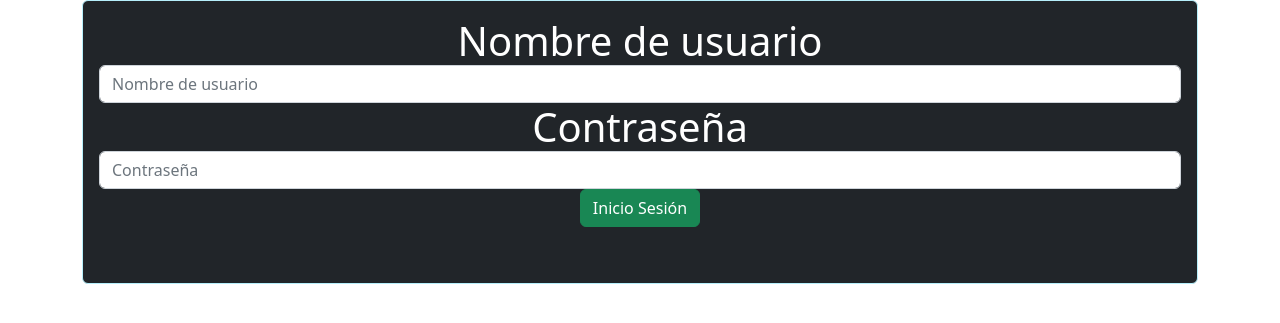
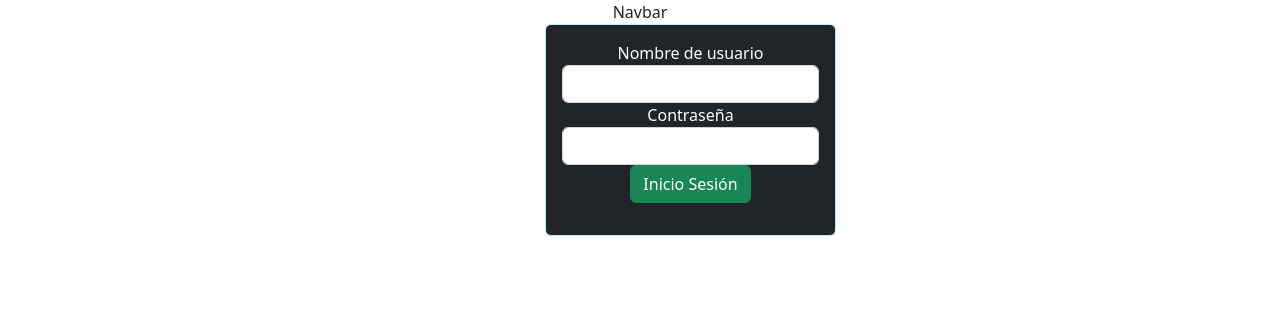
Before and after one commit to CristianPicares/proyectoLogin, a Django app: page /inicio/ in a window 1280 px wide. Shown: the top 323 px of the page. Run offline with Django 4.2, Linux system fonts and the light colour scheme.

Commit message:
v1.034
Cambios al login

```diff
--- a/eva3/templates/loginPage.html
+++ b/eva3/templates/loginPage.html
@@ -4,23 +4,30 @@
     </head>
     <link href="https://cdn.jsdelivr.net/npm/bootstrap@5.2.2/dist/css/bootstrap.min.css" rel="stylesheet" integrity="sha384-Zenh87qX5JnK2Jl0vWa8Ck2rdkQ2Bzep5IDxbcnCeuOxjzrPF/et3URy9Bv1WTRi" crossorigin="anonymous">
     <body>
-        <div class="container-md">
-            <div class="login-form alert alert-info display-6 text-center p-3 mb-2 bg-dark text-white">
+        <div class="container-md text-center">
+            <div class="row">
+                <div> Navbar </div>
+            </div>
+            <div class="row">
+                <div class="col-5">
+                </div>
+                <div class="login-form alert alert-info display-8 text-center p-3 col-md-auto bg-dark text-white">
                     <form method="POST">
                         {% csrf_token %}
                             <div class="form-group">
                                 <label>Nombre de usuario</label>
-                            <input type="text" class="form-control" placeholder="Nombre de usuario" name="username">
+                                <input type="text" class="form-control" placeholder="" name="username">
                             </div>
                             <div class="form-group">
                                 <label>Contraseña</label>
-                            <input type="text" class="form-control" placeholder="Contraseña" name="password">
+                                <input type="text" class="form-control" placeholder="" name="password">
                             </div>
                             <button type="submit" class="btn btn-success">Inicio Sesión</button>
                         </div>
                     </form>
                 </div>
             </div>
+        </div>
         <script src="https://cdn.jsdelivr.net/npm/bootstrap@5.2.2/dist/js/bootstrap.bundle.min.js" integrity="sha384-OERcA2EqjJCMA+/3y+gxIOqMEjwtxJY7qPCqsdltbNJuaOe923+mo//f6V8Qbsw3" crossorigin="anonymous"></script>
     </body>
 </html>
```
Lines whose indentation alone changed are shown as unchanged.
